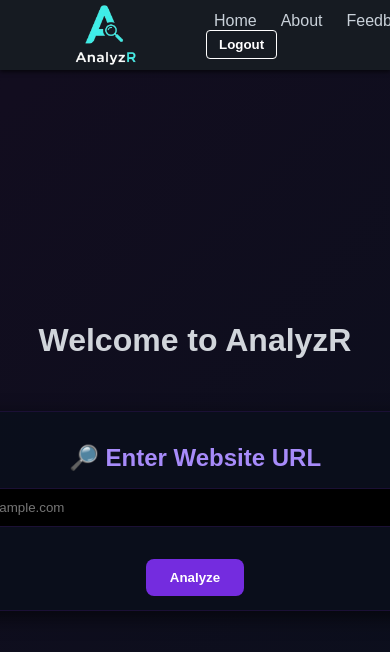
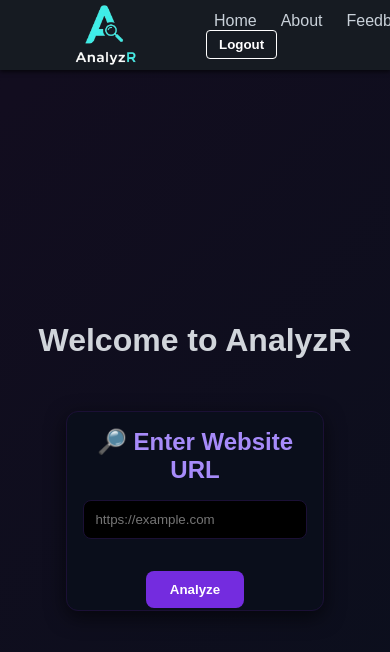
Before and after one commit to eesha2501/AnalyzR, a React (Vite) app in the folder client/: page /home in a window 390 px wide. Shown: the top 652 px of the page. Built offline with nearby package versions, Linux system fonts and the light colour scheme.

Commit message:
Update Home.css

```diff
--- a/client/src/pages/Home.css
+++ b/client/src/pages/Home.css
@@ -122,3 +122,15 @@
   background: linear-gradient(90deg, #4c1d95, #5b21b6, #7c3aed);
   transition: width 0.3s ease;
 }
+.analyze-form-card {
+  max-width: 600px;
+  width: 90%;
+  padding: 2rem;
+  margin: 2rem auto;
+}
+
+@media (max-width: 600px) {
+  .analyze-form-card {
+    padding: 1rem;
+  }
+}
```
